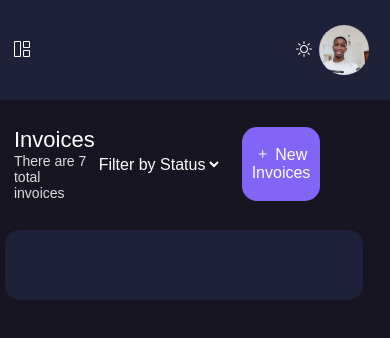
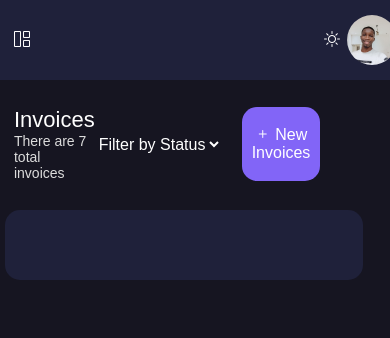
Before and after one commit to MANUELNGANGAFERREIRA/listadetarefa, a plain HTML site: page index.html in a window 390 px wide. Drawn offline with Linux system fonts and the light colour scheme.

Commit message:
Update stylehomepage.css

```diff
--- a/assets/css/stylehomepage.css
+++ b/assets/css/stylehomepage.css
@@ -471,7 +471,7 @@ input[type="radio"] {
         flex-direction: row;
         gap: 5px;
         position: relative;
-        right: 30px;
+        right: 2px;
         span{
             display: none;
         }
@@ -489,7 +489,7 @@ input[type="radio"] {
     #card1 {
         background-color: var(--second-color);
         width: 100%;
-        height: 100px;
+        height: 80px;
         display: flex;
         flex-direction: row;
         justify-content: space-between;
```
